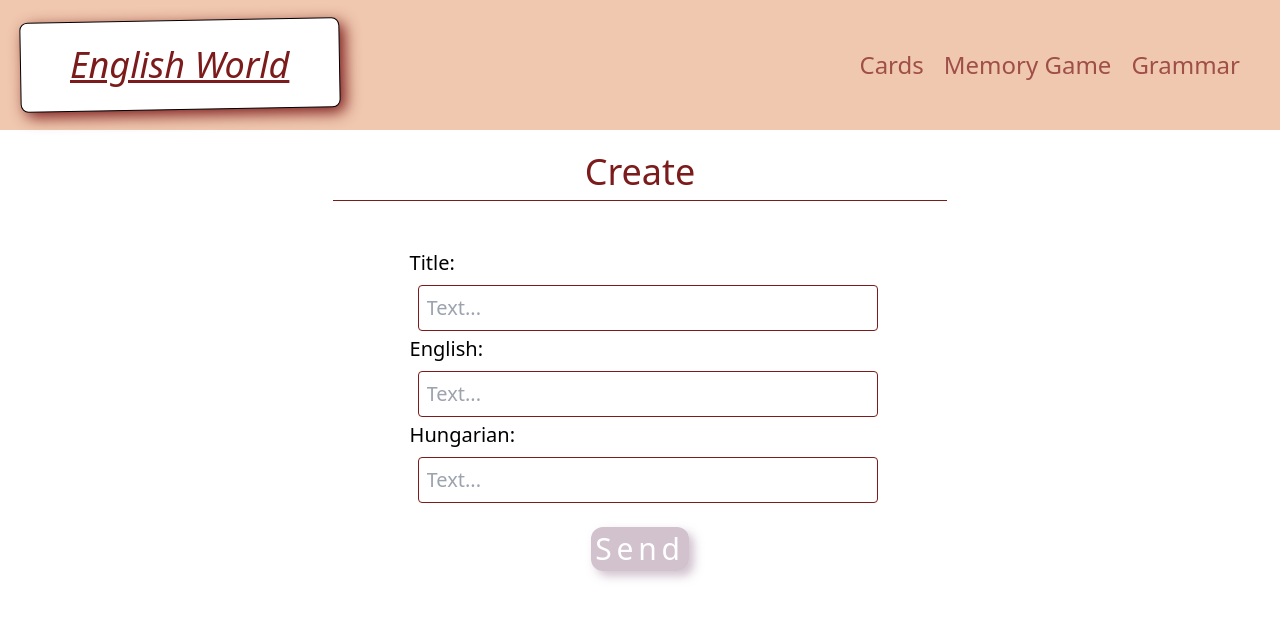
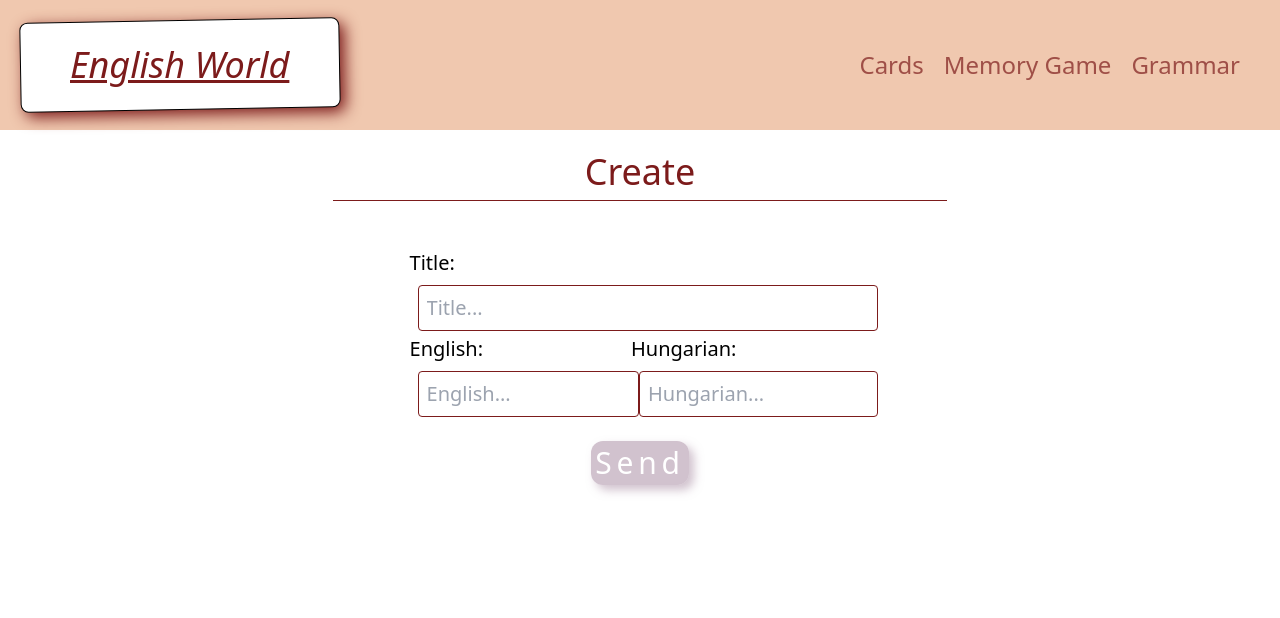
Before and after one commit to balazs21mate/English_world, a React (Create React App) app in the folder english_world_ui/: page /create in a window 1280 px wide. Shown: the top 618 px of the page. Built offline with nearby package versions, Linux system fonts and the light colour scheme; no server answers.

Commit message:
create InputWords.js

```diff
--- a/english_world_ui/src/components/context/CreateList.js
+++ b/english_world_ui/src/components/context/CreateList.js
@@ -3,12 +3,18 @@ import React, {createContext, useState} from 'react';
 export const CreateListContext = createContext(true)
 
 export const CreateListProvider = (props) => {
-    const [createList, setCreateList] = useState([])
+    const [createList, setCreateList] = useState([]);
+    const [english, setEnglish] = useState('');
+    const [hungarian, setHungarian] = useState('')
 
     return (
         <CreateListContext.Provider value={{
             createList: createList,
-            setCreateList: setCreateList
+            setCreateList: setCreateList,
+            english: english,
+            setEnglish: setEnglish,
+            hungarian: hungarian,
+            setHungarian: setHungarian
         }}>
             {props.children}
         </CreateListContext.Provider>
--- a/english_world_ui/src/components/pages/create_cards/Form.js
+++ b/english_world_ui/src/components/pages/create_cards/Form.js
@@ -1,12 +1,13 @@
 import React, {useContext, useEffect, useState} from "react";
 
 import {CreateListContext} from '../../context/CreateList';
+import InputWords from "./InputWords";
 
 function Form() {
+
     const [title, setTitle] = useState('');
-    const [english, setEnglish] = useState('');
-    const [hungarian, setHungarian] = useState('');
-    const {createList, setCreateList} = useContext(CreateListContext)
+
+    const {createList, setCreateList, english, hungarian} = useContext(CreateListContext);
 
     useEffect(()=>{
         JSON.parse(localStorage.getItem('Items'))&&setCreateList(JSON.parse(localStorage.getItem('Items')));
@@ -16,9 +17,7 @@ function Form() {
         createList?.length !== 0&&localStorage.setItem('Items', JSON.stringify(createList));
     }, [createList])
 
-    const handleInput = (setItem)=>(event) => {
-        setItem(event.target.value);
-    }
+    const handleTitle = (e) => setTitle(e.target.value);
 
     const handleForm = () =>{
         if (createList.length > 0 && title.length > 0 && english.length > 0 && hungarian.length > 0) {
@@ -45,14 +44,9 @@ function Form() {
     return (
         <form className="flex flex-col md:w-[60%] mx-auto">
             <label className="text-xl">Title:
-                <input type='text' className="w-full ml-2 mt-2 border border-secondary_color rounded p-2" placeholder="Text..." onChange={handleInput(setTitle)} value={title}/>
+                <input type='text' className="w-full ml-2 mt-2 border outline-none border-secondary_color rounded p-2" placeholder="Title..." onChange={handleTitle} value={title}/>
             </label>
-            <label className="text-xl mt-1">English:
-                <input type='text' className="w-full ml-2 mt-2 border border-secondary_color rounded p-2" placeholder="Text..." onChange={handleInput(setEnglish)} value={english}/>
-            </label>
-            <label className="text-xl mt-1">Hungarian:
-                <input type='text' className="w-full ml-2 mt-2 border border-secondary_color rounded p-2" placeholder="Text..." onChange={handleInput(setHungarian)} value={hungarian}/>
-            </label>
+            <InputWords />
             <button type="submit" className="text-center max-w-[25rem] mt-6 mx-auto p-1 text-3xl bg-button text-white border-none rounded-xl shadow-button cursor-pointer outline-none mb-8 tracking-[0.3rem]" onClick={handleForm}>Send</button>
         </form>
     );
--- /dev/null
+++ b/english_world_ui/src/components/pages/create_cards/InputWords.js
@@ -0,0 +1,26 @@
+import React, {useContext} from "react";
+
+import {CreateListContext} from '../../context/CreateList';
+
+function InputWords(){
+    const {english, hungarian, setEnglish, setHungarian} = useContext(CreateListContext)
+
+    const handleInput = (setItem)=>(event) => {
+        setItem(event.target.value);
+    }
+
+    return(
+        <>
+            <div className="flex">
+                <label className="text-xl mt-1">English:
+                    <input type='text' className="w-full outline-none ml-2 mt-2 border border-secondary_color rounded p-2" placeholder="English..." onChange={handleInput(setEnglish)} value={english}/>
+                </label>
+                <label className="text-xl mt-1">Hungarian:
+                    <input type='text' className="w-full outline-none ml-2 mt-2 border border-secondary_color rounded p-2" placeholder="Hungarian..." onChange={handleInput(setHungarian)} value={hungarian}/>
+                </label>
+            </div>
+        </>
+    )
+}
+
+export default InputWords;
```
